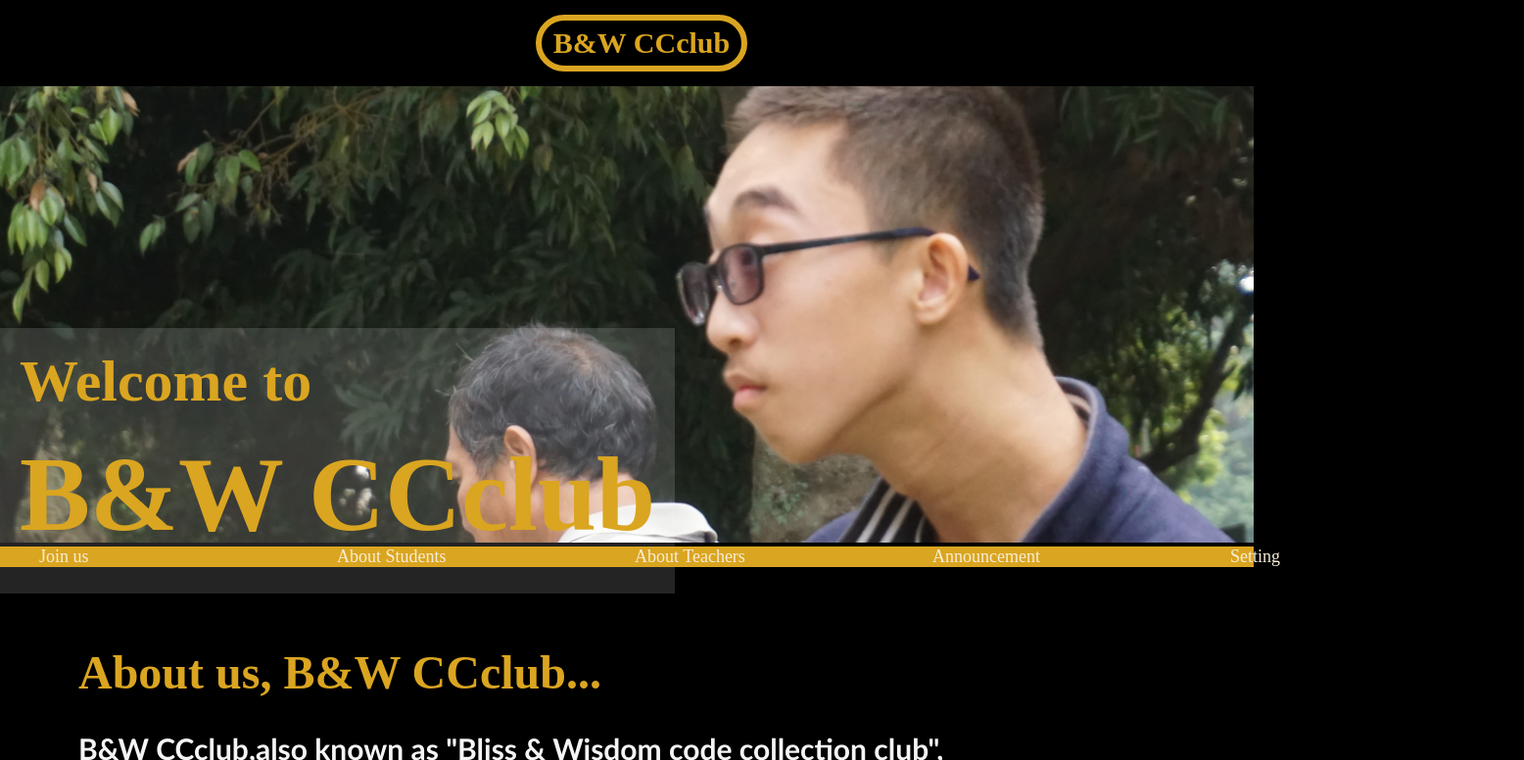
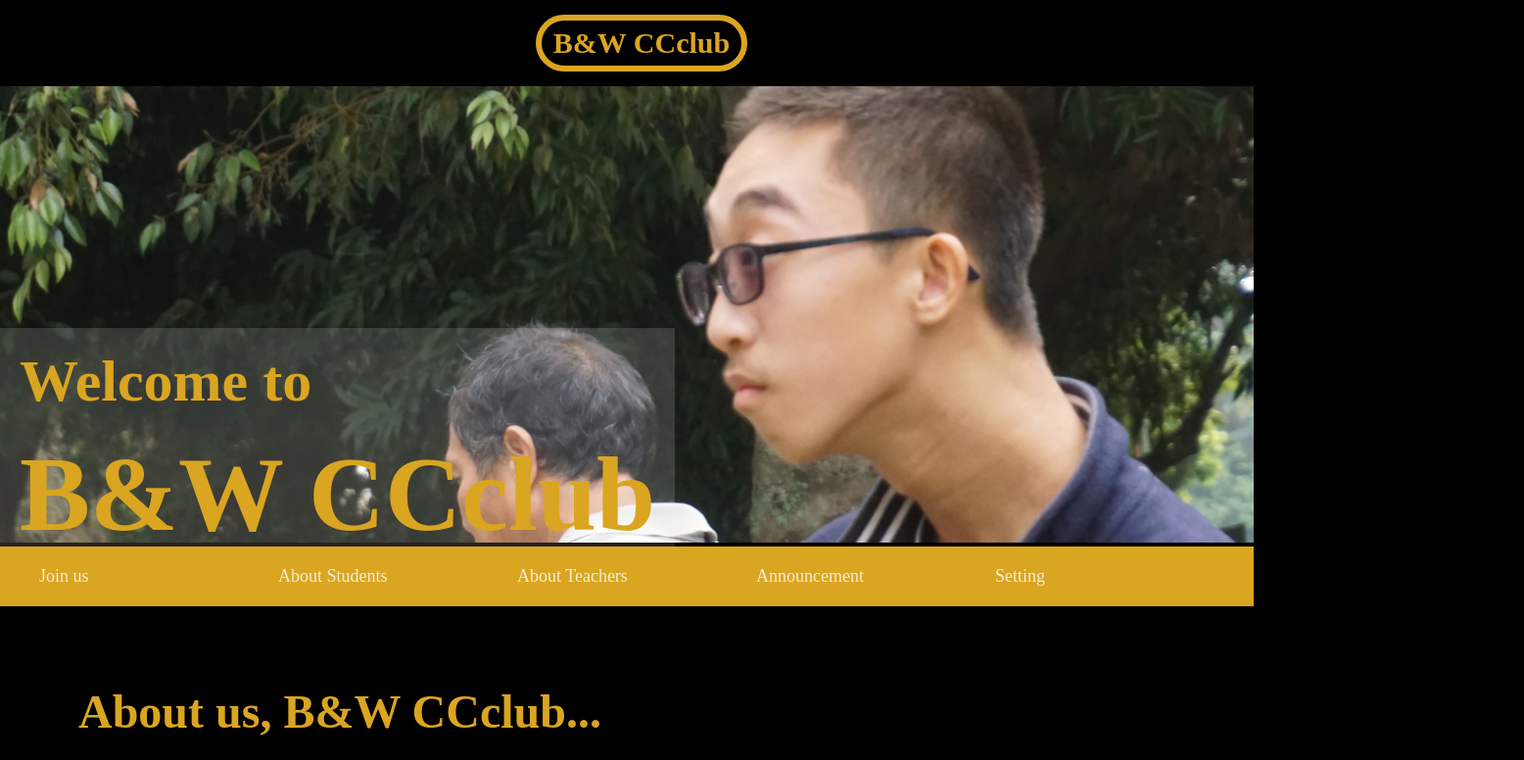
Before and after one commit to hades-679/hades-679.github.io, a plain HTML site: page finalpage/index.html in a window 1280 px wide. Shown: the top 776 px of the page at 98% size, 1556 px wide, since content can reach past the window. Drawn offline with Linux system fonts and the light colour scheme; a script that the page names is missing.

Commit message:
Update styles.css

```diff
--- a/finalpage/B&W CCclub_files/styles.css
+++ b/finalpage/B&W CCclub_files/styles.css
@@ -52,8 +52,8 @@ header h1{
 nav{
     position: sticky;
     background-color: goldenrod;
-/*     padding: 20px; */
-    top: 106px;
+    padding: 20px;
+    top: 85px;
     z-index: 1;
 }
 
@@ -64,7 +64,8 @@ nav ul{
 }
 
 nav li{
-    width: 25%;
+
+    width: 20%;
     display: inline-block;
     font-size: 24px;
 }
@@ -176,6 +177,10 @@ section.join p::selection{
     color:goldenrod;
 }
 
+.copyright{
+    float: right;
+}
+
 p::after{
     content: '...';
 }
```
